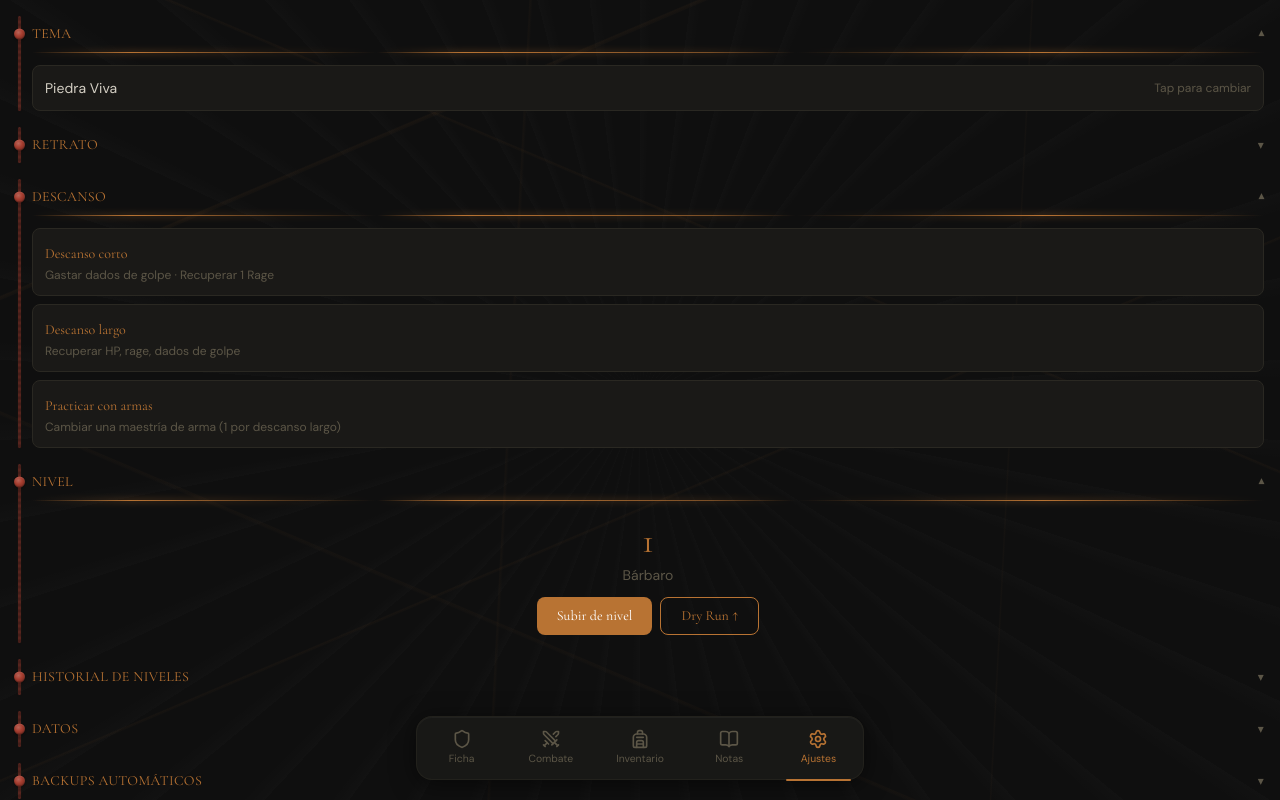
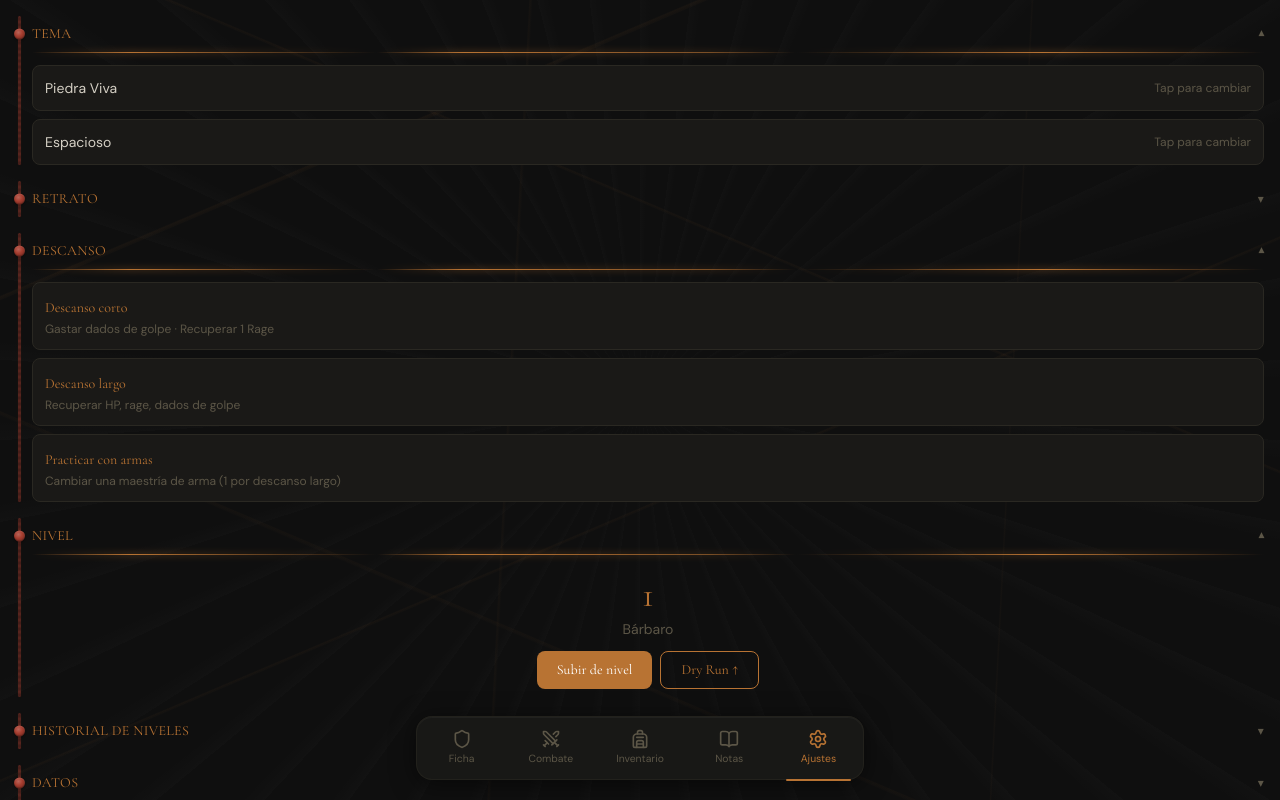
Before and after one commit to Gremiger/mavok, a Next.js app: page / in a window 1280 px wide. Both pictures are taken after a click on the button "Ajustes". Shown: the top 800 px of the page. Built offline with nearby package versions, Linux system fonts and the light colour scheme.

Commit message:
feat: add global density toggle infrastructure

```diff
--- a/src/components/tabs/SettingsTab.tsx
+++ b/src/components/tabs/SettingsTab.tsx
@@ -25,7 +25,7 @@ import { CHANGELOG } from "@/data/changelog";
 export function SettingsTab() {
   const { character, update, updateCombat, updateMeta } =
     useCharacterContext();
-  const { theme, toggleTheme } = useThemeContext();
+  const { theme, toggleTheme, density, toggleDensity } = useThemeContext();
   const [shortRestOpen, setShortRestOpen] = useState(false);
   const [longRestOpen, setLongRestOpen] = useState(false);
   const [importPreview, setImportPreview] = useState<{
@@ -160,6 +160,7 @@ export function SettingsTab() {
     <div className="p-4 space-y-4">
       {/* Theme */}
       <CollapsibleSection title="Tema" defaultOpen>
+        <div className="space-y-2">
           <button
             onClick={toggleTheme}
             className="w-full flex items-center justify-between p-3 bg-card rounded-lg border border-border"
@@ -169,6 +170,16 @@ export function SettingsTab() {
             </span>
             <span className="text-xs text-muted">Tap para cambiar</span>
           </button>
+          <button
+            onClick={toggleDensity}
+            className="w-full flex items-center justify-between p-3 bg-card rounded-lg border border-border"
+          >
+            <span className="text-sm">
+              {density === "compact" ? "Compacto" : "Espacioso"}
+            </span>
+            <span className="text-xs text-muted">Tap para cambiar</span>
+          </button>
+        </div>
       </CollapsibleSection>
 
       {/* Portrait */}
--- a/src/hooks/useTheme.ts
+++ b/src/hooks/useTheme.ts
@@ -6,11 +6,13 @@ import type { AppSettings } from "@/lib/types";
 
 export function useTheme() {
   const [theme, setTheme] = useState<AppSettings["theme"]>("piedra-viva");
+  const [density, setDensity] = useState<AppSettings["density"]>("spacious");
 
   useEffect(() => {
     const settings = loadSettings();
     // eslint-disable-next-line react-hooks/set-state-in-effect -- deliberate: localStorage is unavailable during the static-export build's prerender pass, so this read must be deferred to after client mount.
     setTheme(settings.theme);
+    setDensity(settings.density);
     document.documentElement.setAttribute("data-theme", settings.theme);
   }, []);
 
@@ -25,5 +27,14 @@ export function useTheme() {
     });
   }, []);
 
-  return { theme, toggleTheme };
+  const toggleDensity = useCallback(() => {
+    setDensity((prev) => {
+      const next = prev === "spacious" ? "compact" : "spacious";
+      const settings = loadSettings();
+      saveSettings({ ...settings, density: next });
+      return next;
+    });
+  }, []);
+
+  return { theme, toggleTheme, density, toggleDensity };
 }
--- a/src/lib/storage.ts
+++ b/src/lib/storage.ts
@@ -41,15 +41,17 @@ export function getCharacterStorageKey(id: string): string {
 }
 
 export function loadSettings(): AppSettings {
-  if (typeof window === "undefined")
-    return { theme: "piedra-viva", lastCharacterId: "mavok-1" };
+  const defaults: AppSettings = {
+    theme: "piedra-viva",
+    lastCharacterId: "mavok-1",
+    density: "spacious",
+  };
+  if (typeof window === "undefined") return defaults;
   try {
     const raw = localStorage.getItem(SETTINGS_KEY);
-    return raw
-      ? JSON.parse(raw)
-      : { theme: "piedra-viva", lastCharacterId: "mavok-1" };
+    return raw ? { ...defaults, ...JSON.parse(raw) } : defaults;
   } catch {
-    return { theme: "piedra-viva", lastCharacterId: "mavok-1" };
+    return defaults;
   }
 }
 
--- a/src/lib/types.ts
+++ b/src/lib/types.ts
@@ -154,4 +154,5 @@ export interface QuickNote {
 export interface AppSettings {
   theme: "piedra-viva" | "dark-fantasy";
   lastCharacterId: string;
+  density: "compact" | "spacious";
 }
```
Also changed, not shown: 1 other file (tests, documents, lock files or other folders). Lines whose indentation alone changed are shown as unchanged.
